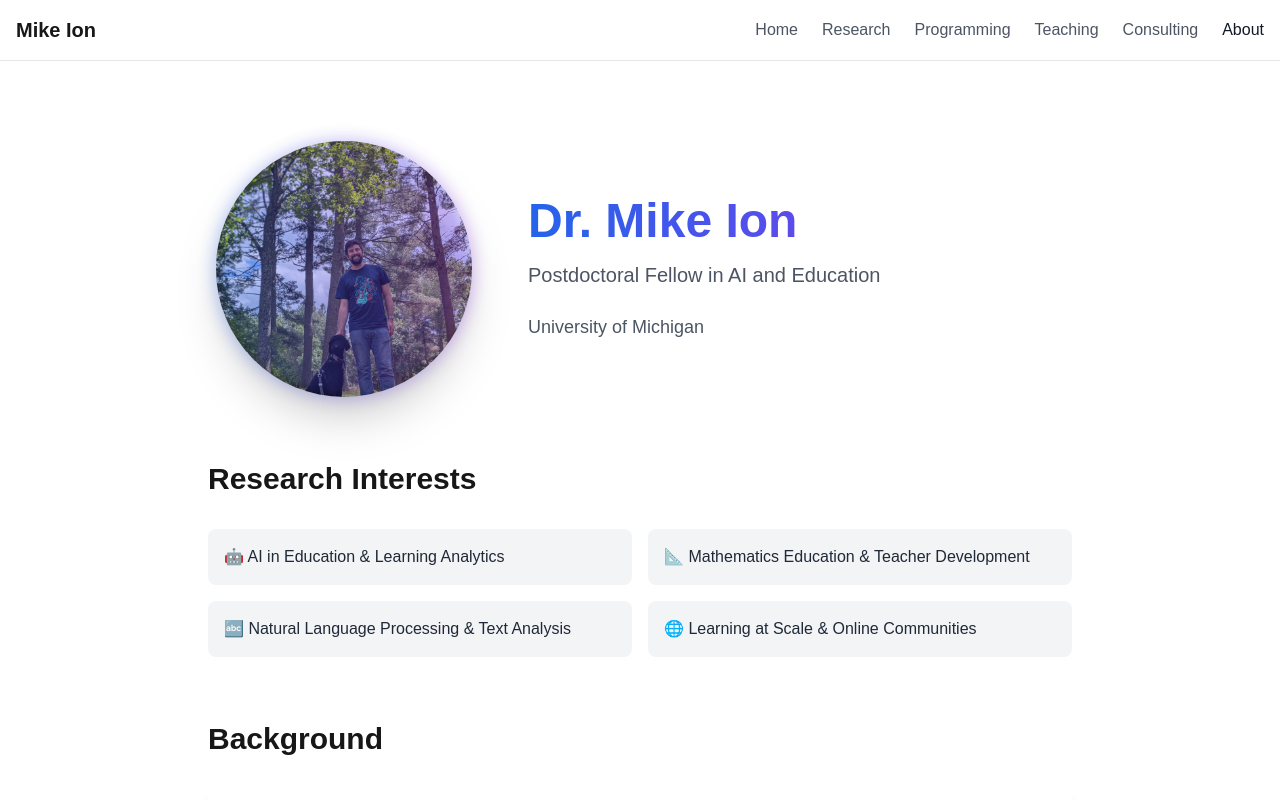
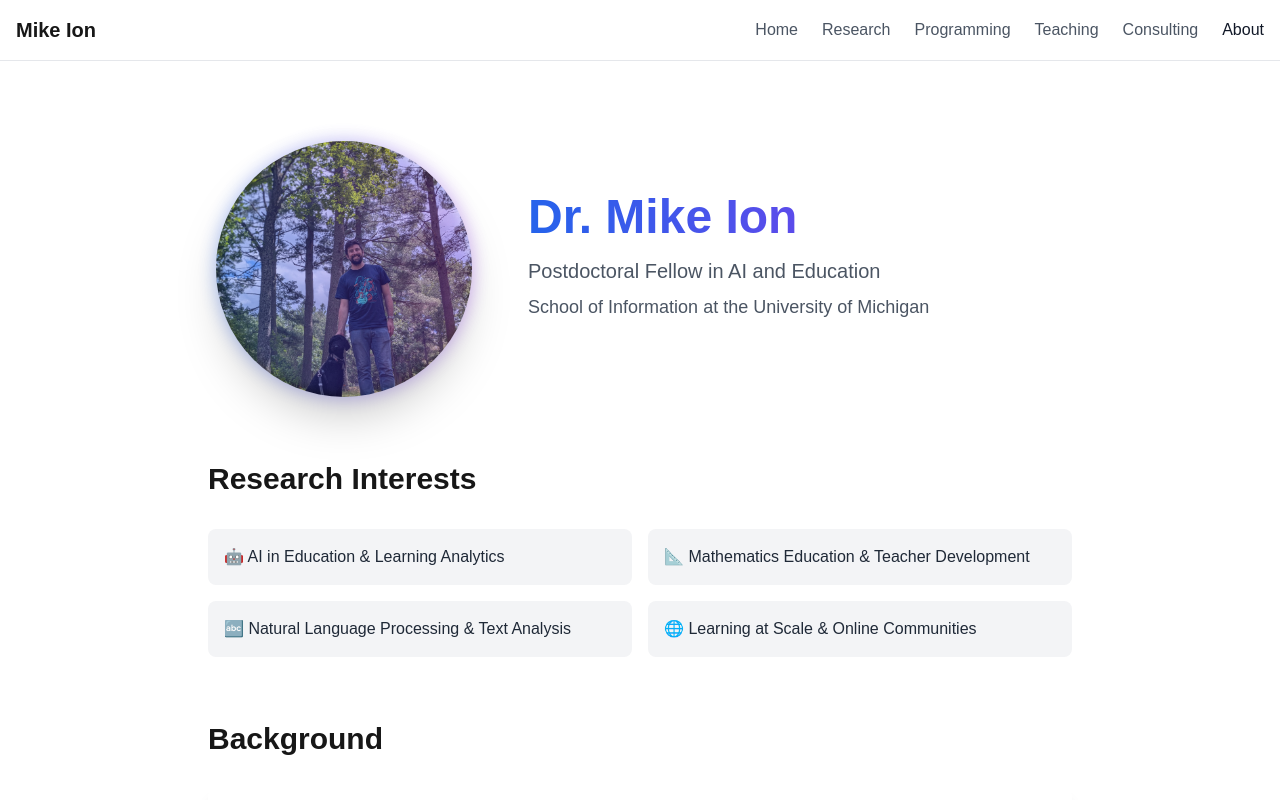
Before and after one commit to mikeion/personal-homepage, a Next.js app: page /about in a window 1280 px wide. Shown: the top 800 px of the page. Built offline with nearby package versions, Linux system fonts and the light colour scheme.

Commit message:
fix about page

```diff
--- a/src/app/about/page.tsx
+++ b/src/app/about/page.tsx
@@ -40,11 +40,19 @@ export default function About() {
             <h1 className="text-5xl font-bold mb-4 bg-gradient-to-r from-blue-600 to-purple-600 text-transparent bg-clip-text">
               Dr. Mike Ion
             </h1>
-            <p className="text-xl text-gray-600 dark:text-gray-300 mb-6">
+            <p className="text-xl text-gray-600 dark:text-gray-300 mb-2">
               Postdoctoral Fellow in AI and Education
             </p>
-            <p className="text-lg text-gray-600 dark:text-gray-300">
-              University of Michigan
+            <p className="text-lg text-gray-600 dark:text-gray-300 mb-6">
+              <a
+                href="https://www.si.umich.edu/people/mike-ion"
+                target="_blank"
+                rel="noopener noreferrer"
+                className="hover:text-blue-600 dark:hover:text-blue-400 transition-colors"
+              >
+                School of Information
+              </a>
+              {" "}at the University of Michigan
             </p>
           </div>
         </div>
```
Also changed, not shown: 1 other file (tests, documents, lock files or other folders).
